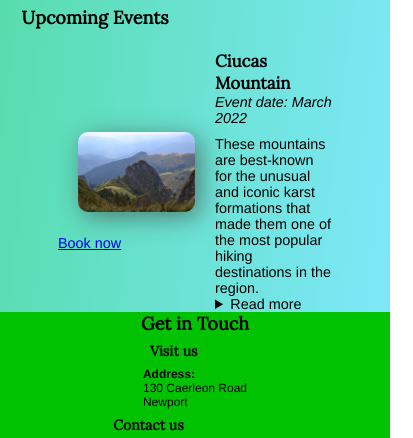
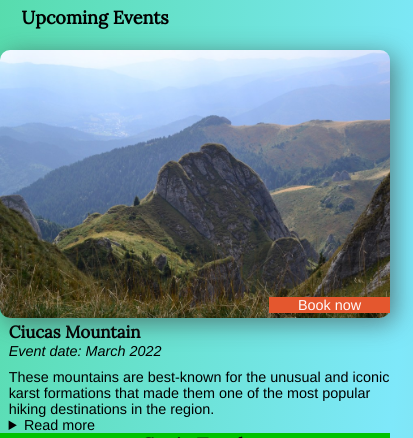
Before and after one commit to BogdanCatalin-Iacob/Mountain-Hiker, a plain HTML site: page events.html in a window 390 px wide. Shown: the part 48-486 px from the top of the page, 413 px wide, since content can reach past the window. Drawn offline with Linux system fonts and the light colour scheme.

Commit message:
style: position elements on events.html and set the layout for mobile display

```diff
--- a/assets/css/style.css
+++ b/assets/css/style.css
@@ -153,7 +153,7 @@ header {
   color: #66ff00;
 }
 
-#menu-toggle input[type=checkbox]{
+#menu-toggle input[type=checkbox] {
   display: none;
 }
 
@@ -477,7 +477,7 @@ input[type=submit]:hover {
 
 /*----------------------------------------------------- Events page------*/
 
-.event-container{
+.event-container {
   display: flex;
   flex-direction: row-reverse;
   justify-content: center;
@@ -485,28 +485,39 @@ input[type=submit]:hover {
   font-size: 1.2rem;
 }
 
-#events-heading h2{
+#events-heading h2 {
   margin: 1.2em;
 }
-#event-details{
-  width:30%;
+
+#event-details {
+  width: 30%;
+  margin-left: 1.2em;
 }
-#event-details p:nth-child(3){
+
+#event-details p:nth-child(3) {
   margin-top: 10px;
 }
 
-#booking-image{
+
+.event-container img {
+  width: 30vw;
+  box-shadow: 5px 5px 25px rgba(60, 60, 60, 0.6);
+  border-radius: 10px;
+  /* margin-right: 20px; */
+}
+
+#booking-image {
   position: relative;
 }
 
-.event-container img{
-  width:30vw;
-  box-shadow: 5px 5px 25px rgba(60, 60, 60, 0.6);
-  border-radius: 10px;
-  right: 0;
-  margin: 20px;
+#image-text {
+  position: absolute;
+  padding: 0 2em;
+  bottom: 8px;
+  right: 0px;
+  background-color: #e4572e;
+  color: #fffafa;
 }
-
 
 
 /*---------------------------------------------------- Media queries ------*/
@@ -609,9 +620,10 @@ input[type=submit]:hover {
 
   /*----------------------- contact media query ------*/
 
-  form{
+  form {
     width: 80%;
   }
+
   .form-container h2 {
     font-size: 1.2rem;
   }
@@ -647,7 +659,7 @@ input[type=submit]:hover {
     height: 2px;
     margin-bottom: 5px;
     position: relative;
-    top:0;
+    top: 0;
     left: 0;
     background: #ffffff;
     border-radius: 3px;
@@ -693,7 +705,7 @@ input[type=submit]:hover {
     padding-right: 25px;
     background-color: #F5F6FA;
     -webkit-font-smoothing: antialiased;
-    left:-100vw;
+    left: -100vw;
     transform-origin: 0% 0%;
     transform: translate(-100%, 0);
     transition: transform 0.5s cubic-bezier(0.77, 0.2, 0.05, 1.0);
@@ -703,18 +715,43 @@ input[type=submit]:hover {
     padding: 2em 4em;
     transition-delay: 2s;
   }
-  #nav a{
+
+  #nav a {
     font-size: 2rem;
   }
-  #menu-toggle input[type=checkbox]{
-    display:flex;
+
+  #menu-toggle input[type=checkbox] {
+    display: flex;
   }
 
   #menu-toggle input:checked~ul {
     transform: none;
   }
 
+  .event-container {
+    flex-direction: column-reverse;
+  }
 
+  #event-details {
+    width: 100%;
+    padding-left: 1em;
+    padding-right: 1em;
+  }
+
+  #event-details p:nth-child(3) {
+    margin-top: 10px;
+  }
+
+  .event-container img {
+    width: 100%;
+    box-shadow: 5px 5px 25px rgba(60, 60, 60, 0.6);
+    border-radius: 10px;
+  }
+
+  #image-text {
+    position: absolute;
+    padding: 0 2em;
+  }
 }
 
 @media screen and (max-height: 700px) {
```
